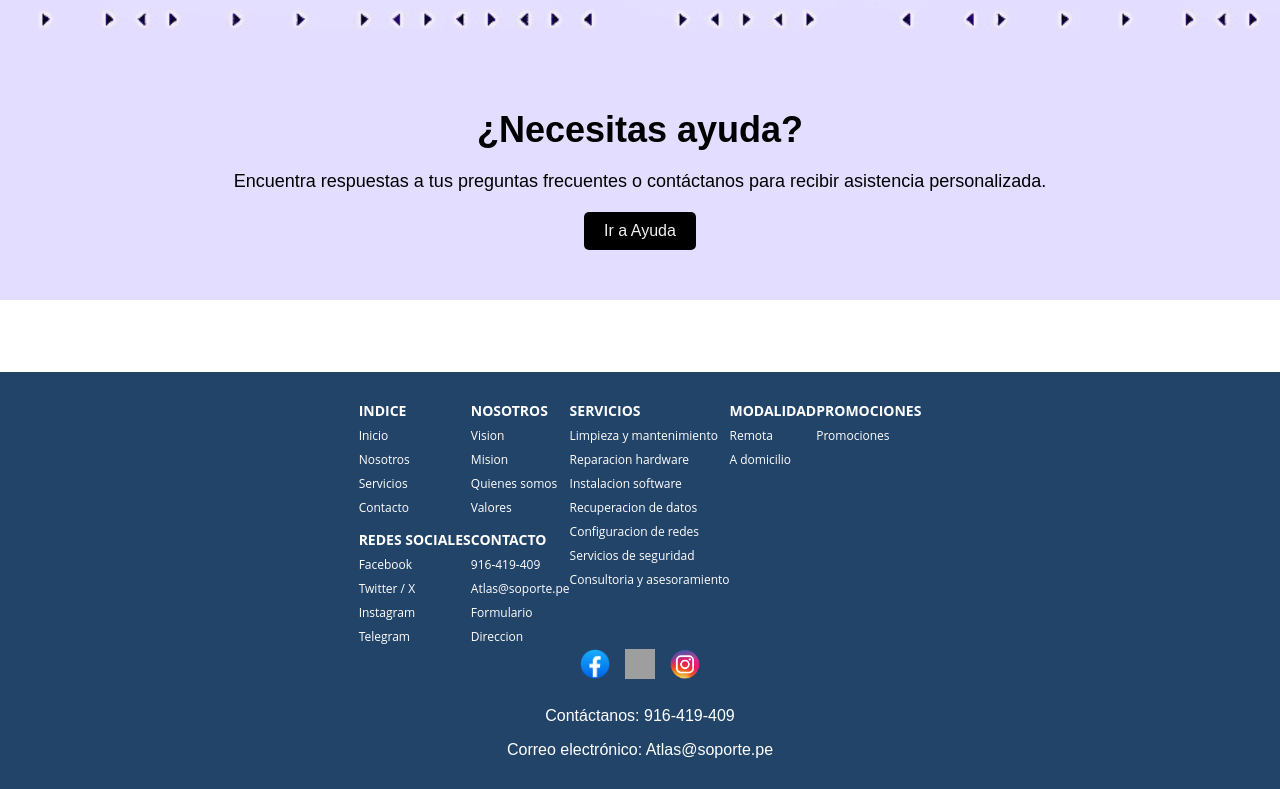
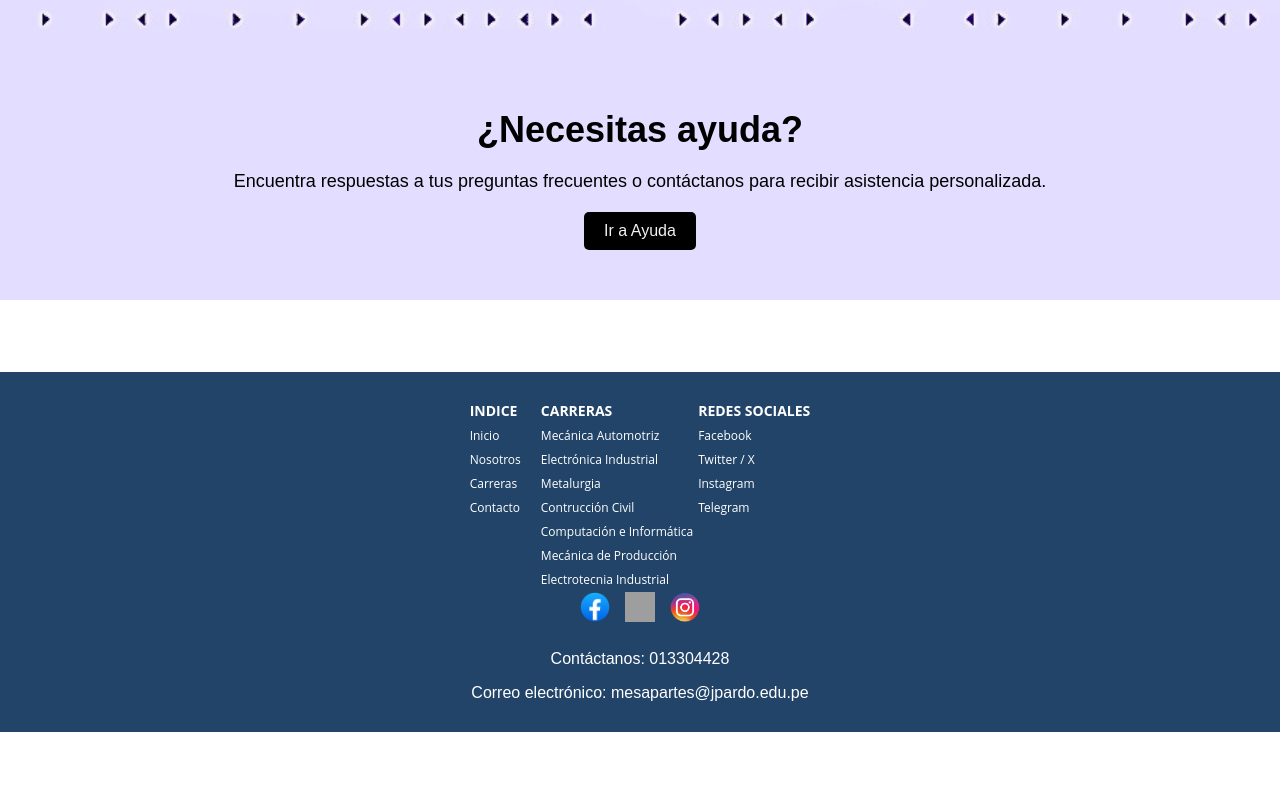
Before and after one commit to ELCARLOX777/Jose-Pardo, a plain HTML site: page index.html in a window 1280 px wide. Shown: the part 2605-3394 px from the top of the page. After the commit the page ends 3337 px from the top, so only its background shows below. Drawn offline with Linux system fonts and the light colour scheme; grey boxes are pictures that could not be loaded; a script that the page names is missing; a web font is replaced by a local one.

Commit message:
Update index.html

```diff
--- a/index.html
+++ b/index.html
@@ -97,38 +97,20 @@
 
     <footer>
         <div style="display: flex;justify-content: center">
+
             <div style="justify-content: center; display: flex">
                 <div style="justify-content: left">
-
                     <div>
-                        <div>
+                        <div >
                             <ul class="mapa">
                                 <h1>INDICE</h1>
                                 <li><a href="index.html" class="normal">Inicio</a></li>
-                                <li><a href="nosotros.html" class="normal">Nosotros</a></li>
-                                <li><a href="servicios.html" class="normal">Servicios</a></li>
+                                <li><a href="-" class="normal">Nosotros</a></li>
+                                <li><a href="carreras.html" class="normal">Carreras</a></li>
                                 <li><a href="contacto.html" class="normal">Contacto</a></li>
                             </ul>
                         </div>
                     </div>
-
-                    <div style="justify-content: center; display: flex">
-                        <div style="justify-content: left">
-                            <div>
-                                <div>
-                                    <ul class="mapa">
-                                        <h1>REDES SOCIALES</h1>
-                                        <li><a href="www.facebook.com" class="normal">Facebook</a></li>
-                                        <li><a href="https://x.com/" class="normal">Twitter / X</a></li>
-                                        <li><a href="https://www.instagram.com/" class="normal">Instagram</a></li>
-                                        <li><a href="https://web.telegram.org/a/" class="normal">Telegram</a></li>
-                                    </ul>
-                                </div>
-                            </div>
-
-                        </div>
-                    </div>
-
                 </div>
             </div>
 
@@ -136,42 +118,18 @@
                 <div style="justify-content: left">
                     <div>
                         <div>
-                            <ul class="mapa">
-                                <h1>NOSOTROS</h1>
-                                <li><a href="nosotros.html#vicio" class="normal">Vision</a></li>
-                                <li><a href="nosotros.html#micion" class="normal">Mision</a></li>
-                                <li><a href="nosotros.html" class="normal">Quienes somos</a></li>
-                                <li><a href="nosotros.html#valorant" class="normal">Valores</a></li>
+                            <ul class="mapa" style="margin-left: 20px; margin-right: 5px;">
+                                <h1>CARRERAS</h1>
+                                <li><a href="carreras.html#limpio" class="normal">Mecánica Automotriz</a></li>
+                                <li><a href="carreras.html#repair" class="normal">Electrónica Industrial</a></li>
+                                <li><a href="carreras.html#instalar" class="normal">Metalurgia</a></li>
+                                <li><a href="carreras.html#recudato" class="normal">Contrucción Civil</a></li>
+                                <li><a href="carreras.html#confRedes" class="normal">Computación e Informática</a></li>
+                                <li><a href="carreras.html#seguro" class="normal">Mecánica de Producción</a></li>
+                                <li><a href="carreras.html#consults" class="normal">Electrotecnia Industrial</a></li>
                             </ul>
                         </div>
                     </div>
-
-                    <div>
-                        <div>
-                            <ul class="mapa">
-                                <h1>CONTACTO</h1>
-                                <li><a href="tel:+51916419409" class="normal">916-419-409</a></li>
-                                <li><a href="mailto:Atlas@soporte.pe" class="normal">Atlas@soporte.pe</a></li>
-                                <li><a href="contacto.html#formulita" class="normal">Formulario</a></li>
-                                <li><a href="contacto.html#mapita" class="normal">Direccion</a></li>
-                            </ul>
-                        </div>
-                    </div>
-                </div>
-            </div>
-
-            <div>
-                <div>
-                    <ul class="mapa">
-                        <h1>SERVICIOS</h1>
-                        <li><a href="servicios.html#limpio" class="normal">Limpieza y mantenimiento</a></li>
-                        <li><a href="servicios.html#repair" class="normal">Reparacion hardware</a></li>
-                        <li><a href="servicios.html#instalar" class="normal">Instalacion software</a></li>
-                        <li><a href="servicios.html#recudato" class="normal">Recuperacion de datos</a></li>
-                        <li><a href="servicios.html#confRedes" class="normal">Configuracion de redes</a></li>
-                        <li><a href="servicios.html#seguro" class="normal">Servicios de seguridad</a></li>
-                        <li><a href="servicios.html#consults" class="normal">Consultoria y asesoramiento</a></li>
-                    </ul>
                 </div>
             </div>
 
@@ -179,33 +137,25 @@
             <div>
                 <div>
                     <ul class="mapa">
-                        <h1>MODALIDAD</h1>
-                        <li><a href="sopTecnicoViaRemota.html" class="normal">Remota</a></li>
-                        <li><a href="sopTecnicoADomicilio.html" class="normal">A domicilio</a></li>
+                        <h1>REDES SOCIALES</h1>
+                        <li><a href="https://www.facebook.com/JosePardo.Oficial?locale=es_LA" class="normal">Facebook</a></li>
+                        <li><a href="https://x.com/superiorpardo" class="normal">Twitter / X</a></li>
+                        <li><a href="-" class="normal">Instagram</a></li>
+                        <li><a href="." class="normal">Telegram</a></li>
                     </ul>
                 </div>
             </div>
-
-            <div>
-                <div>
-                    <ul class="mapa">
-                        <h1>PROMOCIONES</h1>
-                        <li><a href="diasFestivos.html" class="normal">Promociones</a></li>
-                    </ul>
-                </div>
-            </div>
-
         </div>
 
 
         <ul class="social-links">
-            <li><a href="https://www.facebook.com/"><img src="image/logoFacebook.png" alt="Facebook"></a></li>
-            <li><a href="https://www.twitter.com/"><img src="image/logoTwitter.png" alt="Twitter"></a></li>
+            <li><a href="https://www.facebook.com/JosePardo.Oficial?locale=es_LA"><img src="image/logoFacebook.png" alt="Facebook"></a></li>
+            <li><a href="https://x.com/superiorpardo"><img src="image/logoTwitter.png" alt="Twitter"></a></li>
             <li><a href="https://www.instagram.com"><img src="image/logoInstagram.png" alt="Instagram"></a></li>
         </ul>
         <div class="contact-info">
-            <p>Contáctanos: <a href="tel:+51916419409">916-419-409</a></p>
-            <p>Correo electrónico: <a href="mailto:Atlas@soporte.pe">Atlas@soporte.pe</a></p>
+            <p>Contáctanos: <a href="013304428">013304428</a></p>
+            <p>Correo electrónico: <a href="mailto:Atlas@soporte.pe">mesapartes@jpardo.edu.pe</a></p>
         </div>
     </footer>
 </body>
```
